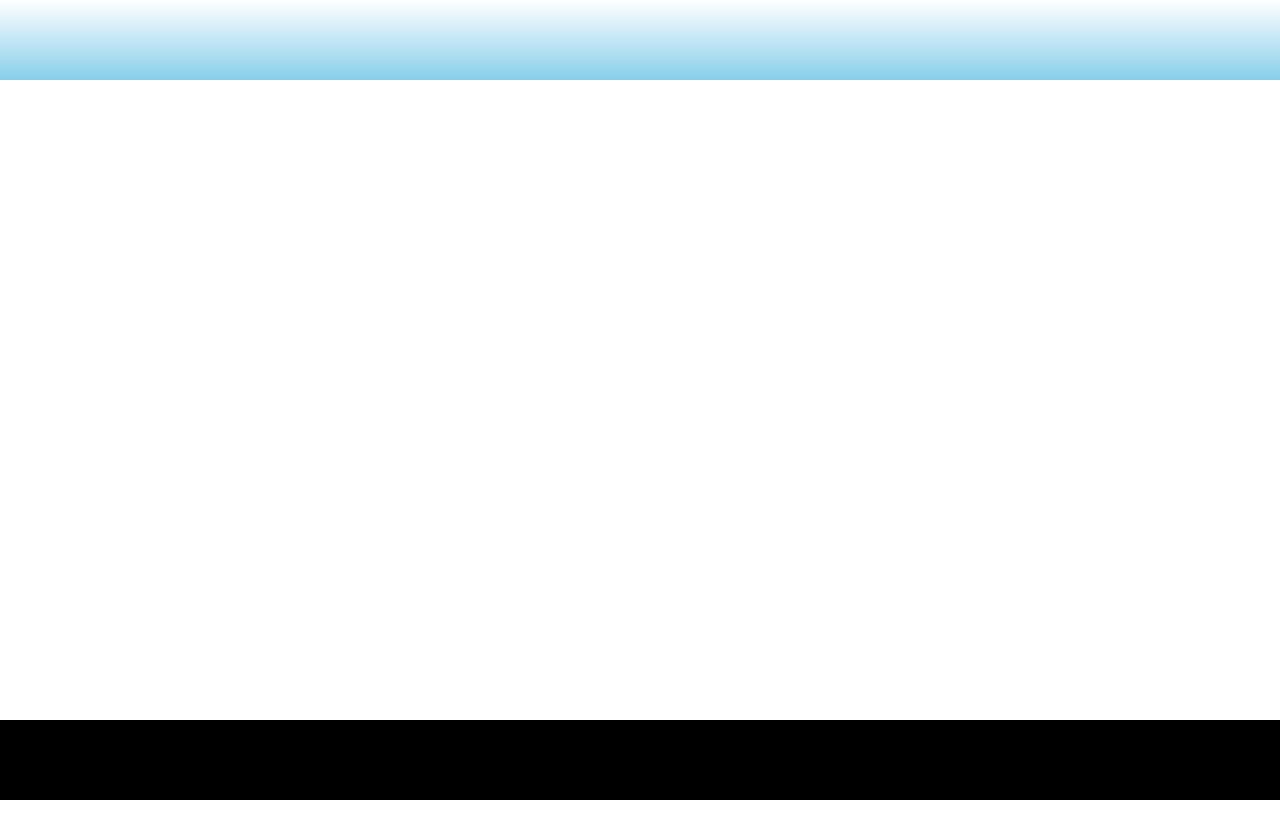
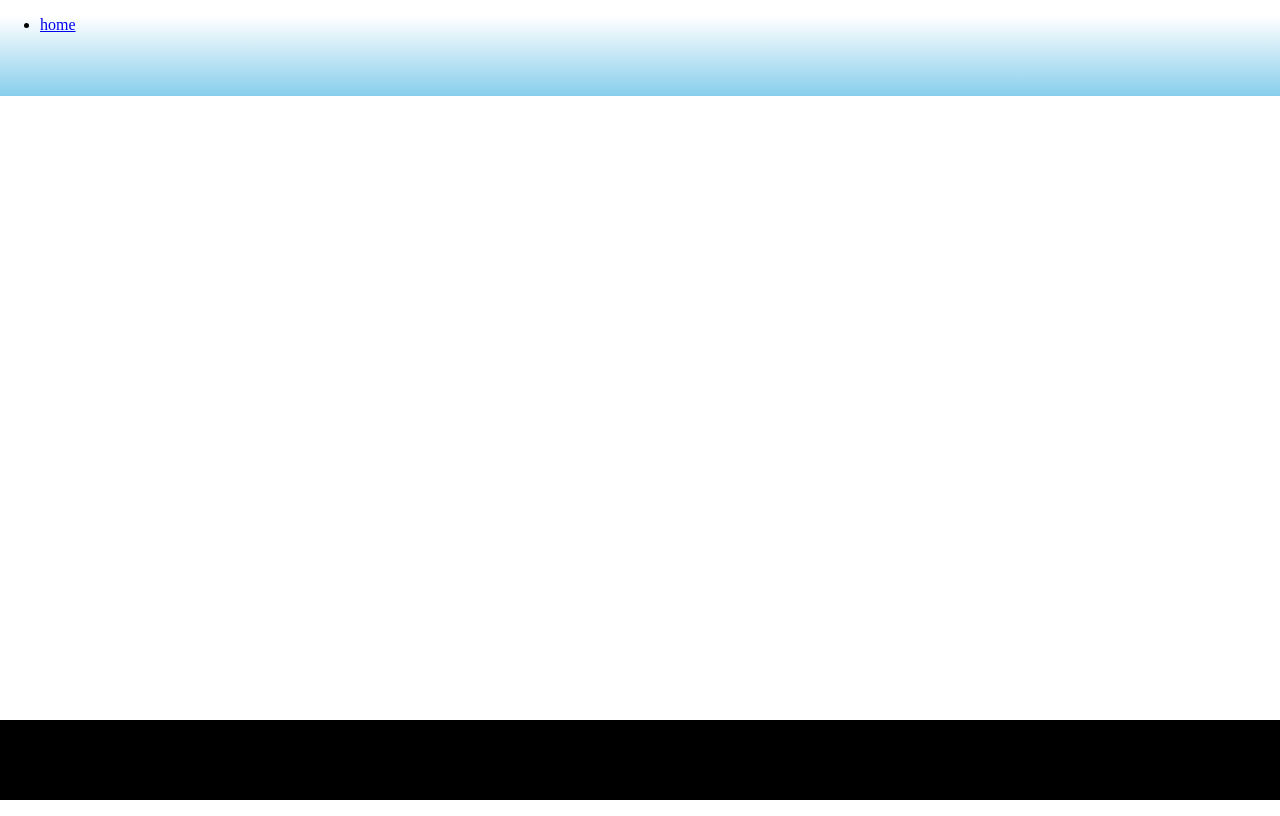
Before and after one commit to SI-Kim/bin-project, a React (Create React App) app: page / in a window 1280 px wide. Built offline with nearby package versions, Linux system fonts and the light colour scheme.

Commit message:
create nav menu in header

```diff
--- a/src/layouts/Header.tsx
+++ b/src/layouts/Header.tsx
@@ -2,5 +2,11 @@
 import "../styles/layouts.css";
 
 export default function Header() {
-  return <header></header>;
+  return (<header>
+    <nav>
+      <ul>
+        <li><a href="/">home</a></li>
+      </ul>
+    </nav>
+  </header>);
 }
```
